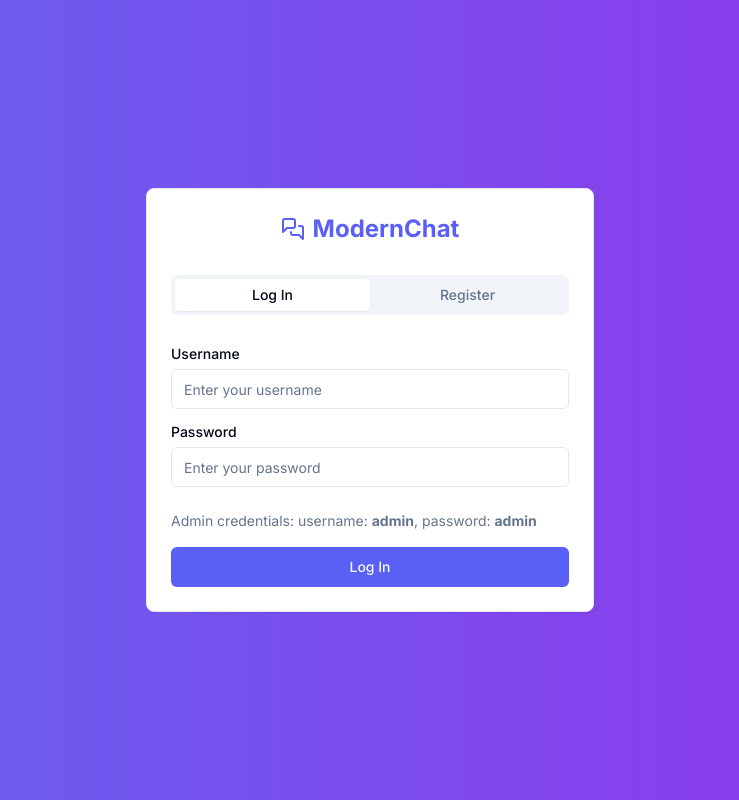
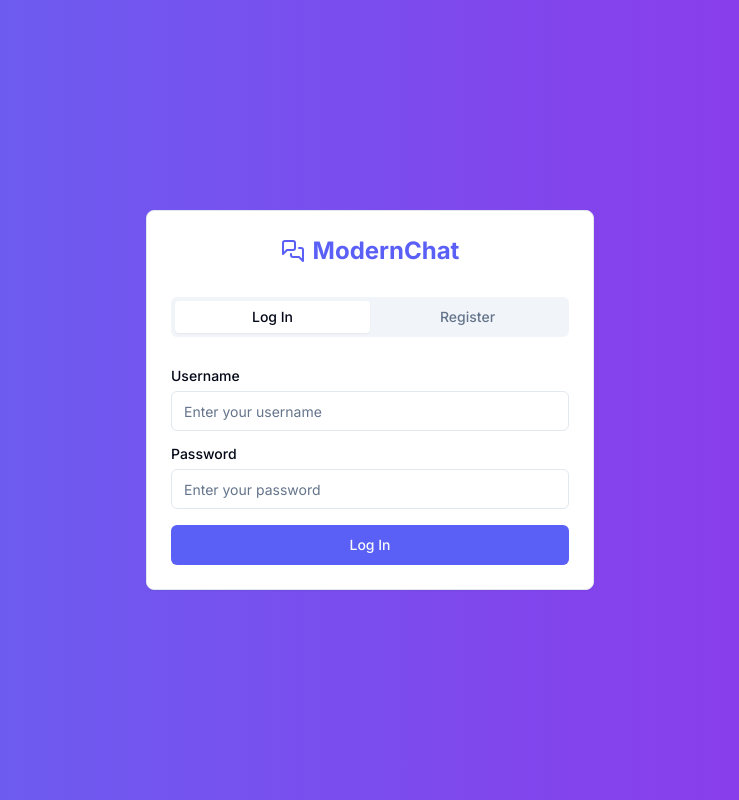
Before and after one commit to mohammadAldaker40/vibrant-message-flow, a React (Vite) app: page /login in a window 1280 px wide. Shown: the whole page, without its empty margins (270-1009 px from the left). Built offline with nearby package versions, Linux system fonts and the light colour scheme.

Commit message:
Fix: Remove admin credentials from login form
Remove the admin username and password from the login form to prevent accidental exposure.

```diff
--- a/src/components/LoginForm.tsx
+++ b/src/components/LoginForm.tsx
@@ -1,9 +1,8 @@
-
 import React, { useState } from 'react';
 import { Button } from '@/components/ui/button';
 import { Input } from '@/components/ui/input';
 import { Label } from '@/components/ui/label';
-import { Card, CardContent, CardDescription, CardFooter, CardHeader, CardTitle } from '@/components/ui/card';
+import { Card, CardContent, CardHeader, CardTitle } from '@/components/ui/card';
 import { Tabs, TabsContent, TabsList, TabsTrigger } from '@/components/ui/tabs';
 import { Alert, AlertDescription } from '@/components/ui/alert';
 import { AlertCircle } from 'lucide-react';
@@ -130,9 +129,6 @@ const LoginForm: React.FC<LoginFormProps> = ({ onLogin, onRegister }) => {
                       </AlertDescription>
                     </Alert>
                   )}
-                  <div className="text-sm text-muted-foreground mt-2">
-                    <p>Admin credentials: username: <strong>admin</strong>, password: <strong>admin</strong></p>
-                  </div>
                   <Button type="submit" className="w-full">Log In</Button>
                 </div>
               </form>
```
